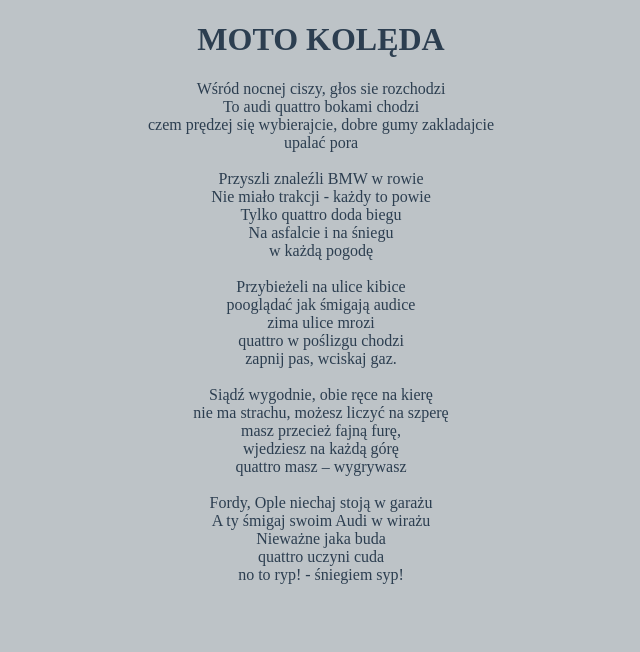
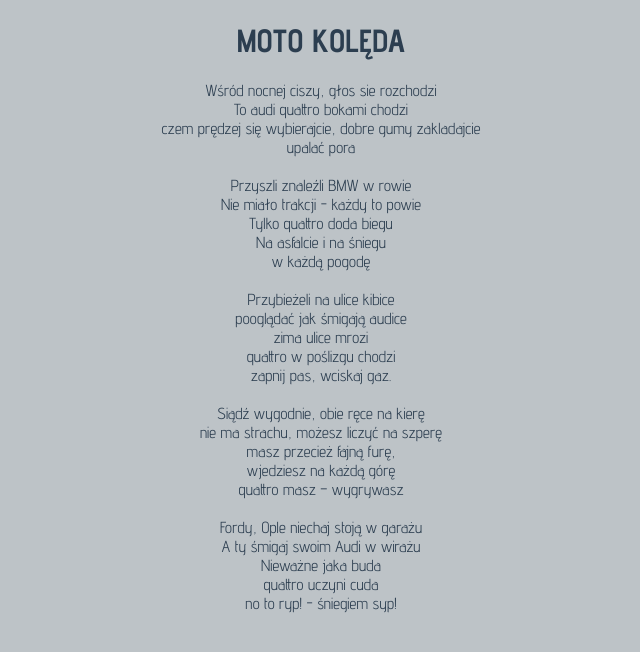
Before and after one commit to RobertCiechowski/nauka-gita, a plain HTML site: page index.html in a window 1280 px wide. Shown: the whole page, without its empty margins (319-959 px from the left). Drawn offline with Linux system fonts and the light colour scheme.

Commit message:
Add font in style.css

```diff
--- a/style.css
+++ b/style.css
@@ -1,10 +1,12 @@
 body {
     text-align: center;
     background-color: #bdc3c7;
+    font-family: 'Advent Pro', sans-serif;
 }
 
 h1 {
     color: #2c3e50;
+    font-weight: 700;
 }
 
 p {
```
